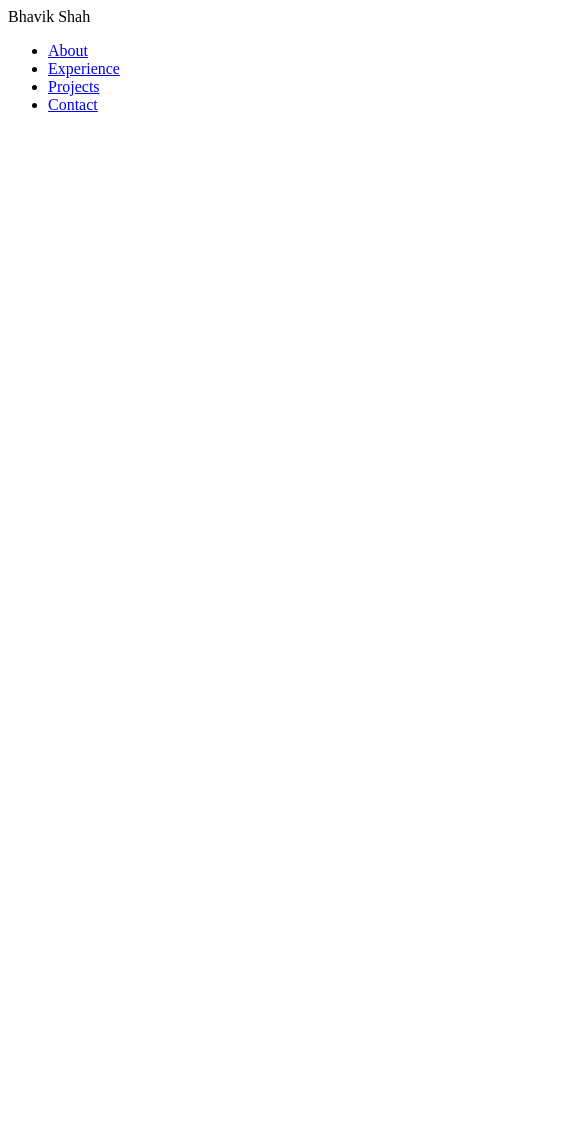
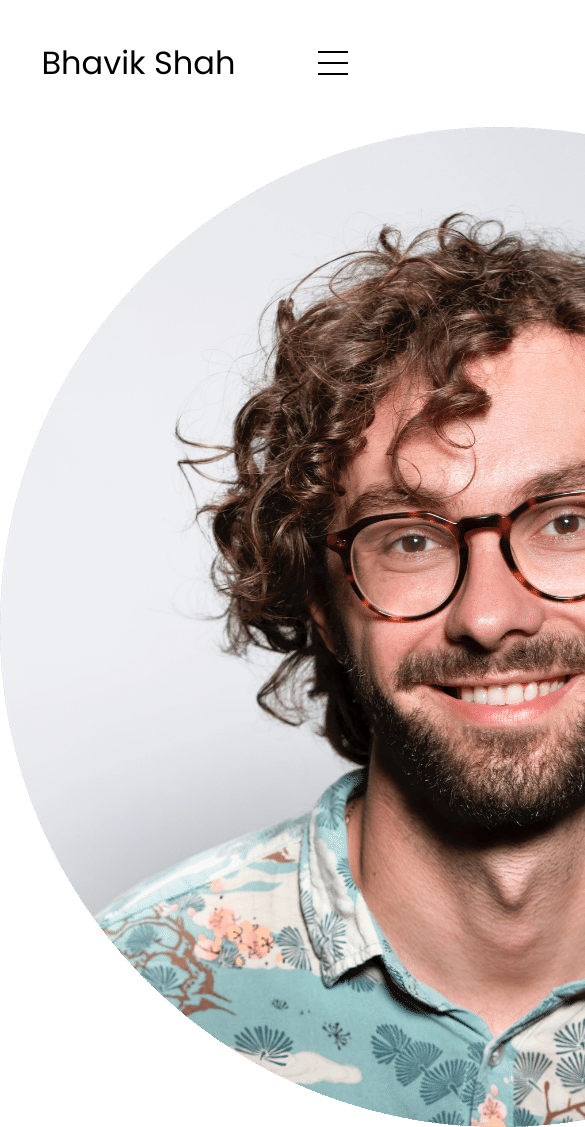
Before and after one commit to bhavik-shah123/bhavik-shah123.github.io, a plain HTML site: page index.html in a window 390 px wide. Shown: the top 1127 px of the page, 585 px wide, since content can reach past the window. Before the commit the page ends 844 px from the top, so only its background shows below. Drawn offline with Linux system fonts and the light colour scheme.

Commit message:
Completed hamburger HTML and CSS

```diff
--- a/index.html
+++ b/index.html
@@ -3,6 +3,7 @@
 
 <head>
     <meta charset="UTF-8">
+    <meta http-equiv="X-UA-Compatible" content="IE=edge" />
     <meta name="viewport" content="width=device-width, initial-scale=1.0">
     <title>Bhavik Shah - Portfolio</title>
     <link rel="stylesheet" href="style.css">
@@ -21,6 +22,34 @@
             </ul>
         </div>
     </nav>
+    <nav id="hamburger-nav">
+        <div class="logo">Bhavik Shah</div>
+        <div class="hamburger-menu">
+            <div class="hamburger-icon" onclick="toggleMenu()">
+                <span></span>
+                <span> </span>
+                <span></span>
+            </div>
+            <div class="menu-links">
+                <li><a href="#about" onclick="toggleMenu()">About</a></li>
+                <li><a href="#experience" onclick="toggleMenu()">Experience</a></li>
+                <li><a href="#project" onclick="toggleMenu()">Projects</a></li>
+                <li><a href="#contact" onclick="toggleMenu()">Contact</a></li>
+            </div>
+        </div>
+    </nav>
+
+    <section id="profile">
+        <div class="section__pic-container">
+            <img src="./assets/profile-pic.png" alt="Bhavik Shah profile pic">
+        </div>
+        <div class="section__text">
+            <p class="section__text__p1">Hello, I'm</p>
+            <h1 class="title">Bhavik Shah</h1>
+            <p class="section__text__p2">Cybersecurity Analyst</p>
+        </div>
+    </section>
+
     <script src="script.js"></script>
 </body>
 
--- a/mediaqueries.css
+++ b/mediaqueries.css
@@ -0,0 +1,8 @@
+@media screen and (max-width: 1200px) {
+    #desktop-nav {
+        display: none;
+    }
+    #hamburger-nav{
+        display: flex;
+    }
+}
--- a/script.js
+++ b/script.js
@@ -0,0 +1,6 @@
+function toggleMenu(){
+    const menu = document.querySelector(".menu-links");
+    const icon = document.querySelector(".hamburger-icon");
+    menu.classList.toggle("open");
+    icon.classList.toggle("open");
+}
--- a/style.css
+++ b/style.css
@@ -0,0 +1,149 @@
+/* General */
+
+@import url('https://fonts.googleapis.com/css2?family=Poppins:wght@300;400;500;600&display=swap');
+
+* {
+    margin: 0;
+    padding: 0;
+}
+
+body {
+    font-family: "Poppins", sans-serif;
+}
+
+html {
+    scroll-behavior: smooth;
+}
+
+p {
+    color: rgb(85, 85, 85);
+}
+
+/* TRANSITIONS */
+
+a,
+.btn {
+    transition: all 300ms ease;
+}
+
+/* DESKTOP NAV */
+
+nav,
+.nav-links {
+    display: flex;
+}
+
+nav {
+    justify-content: space-around;
+    align-items: center;
+    height: 15vh;
+}
+
+.nav-links {
+    gap: 2rem;
+    list-style: none;
+    font-size: 1.5rem;
+}
+
+a {
+    color: black;
+    text-decoration: none;
+    text-decoration-color: white;
+}
+
+a:hover {
+    color: grey;
+    text-decoration: underline;
+    text-underline-offset: 1rem;
+    text-decoration-color: rgb(181, 181, 181);
+}
+
+.logo {
+    font-size: 2rem;
+}
+
+.logo:hover {
+    cursor: default;
+}
+
+/* HAMBURGER MENU */
+
+#hamburger-nav {
+    display: none;
+}
+
+.hamburger-menu {
+    position: relative;
+    display: inline-block;
+}
+
+.hamburger-icon {
+    display: flex;
+    flex-direction: column;
+    justify-content: space-between;
+    height: 24px;
+    width: 30px;
+    cursor: pointer;
+}
+
+.hamburger-icon span {
+    width: 100%;
+    height: 2px;
+    background-color: black;
+    transition: all 0.3 ease-in-out;
+}
+
+.menu-links {
+    position: absolute;
+    top: 100%;
+    right: 0;
+    background-color: white;
+    width: fit-content;
+    max-height: 0;
+    overflow: hidden;
+    transition: all 0.3 ease-in-out;
+}
+
+.menu-links a {
+    display: block;
+    padding: 10px;
+    text-align: center;
+    font-size: 1.5rem;
+    color: black;
+    text-decoration: none;
+    transition: all 0.3 ease-in-out;
+}
+
+.menu-links li {
+    list-style: none;
+}
+
+.menu-links.open {
+    max-height: 300px;
+}
+
+.hamburger-icon.open span:first-child {
+    transform: rotate(45deg) translate(10px, 5px);
+}
+
+.hamburger-icon.open span:nth-child(2) {
+    opacity: 0;
+}
+
+.hamburger-icon.open span:last-child {
+    transform: rotate(-45deg) translate(10px, -5px);
+}
+
+.hamburger-icon span:first-child {
+    transform: none;
+}
+
+.hamburger-icon span:nth-child(2) {
+    opacity: 1;
+}
+
+.hamburger-icon span:last-child {
+    transform: none;
+}
+
+/* SECTIONS */
```
